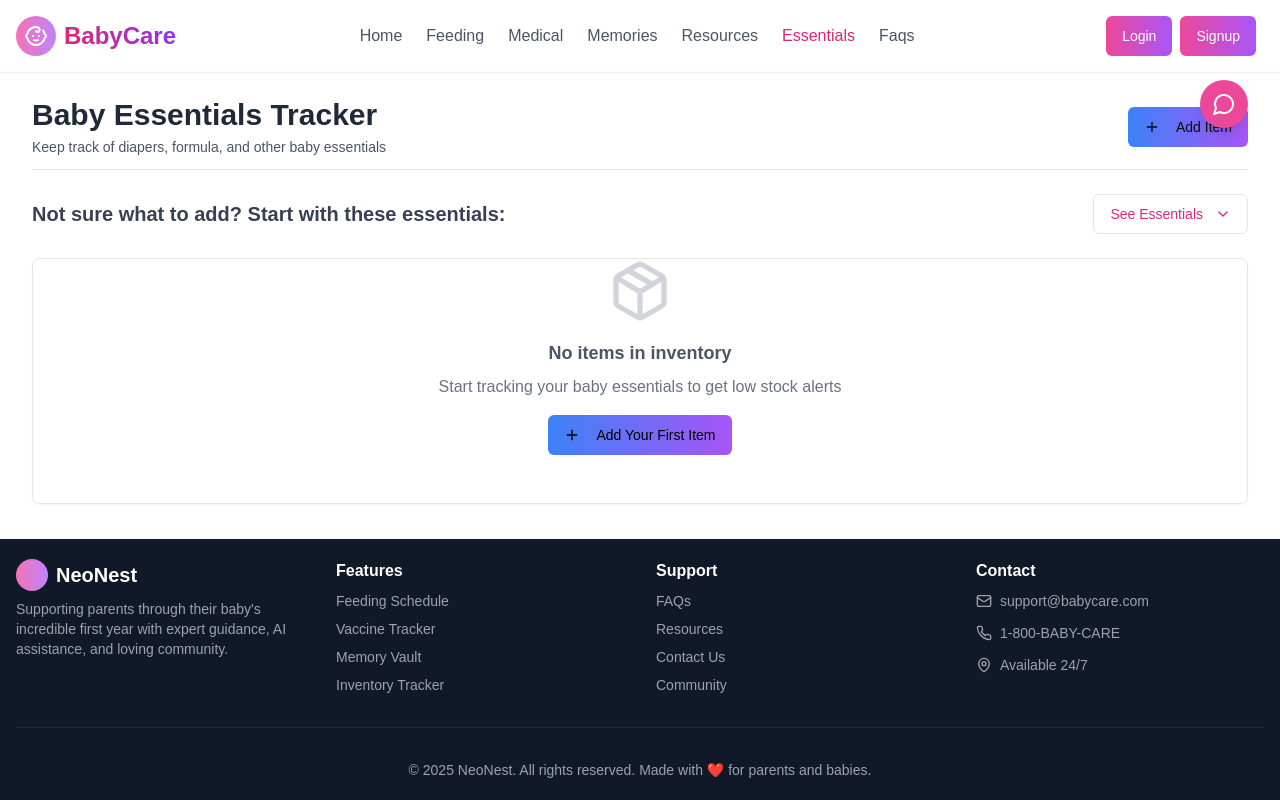
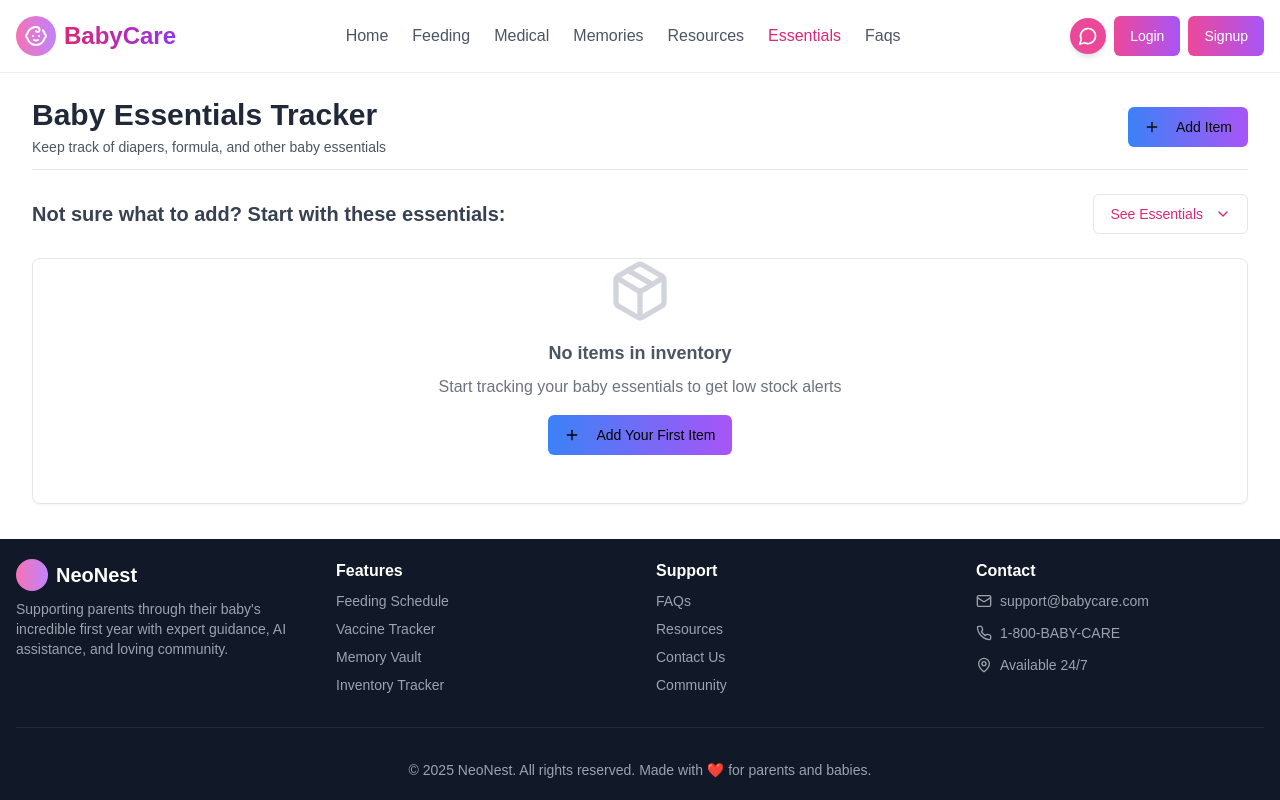
Before and after one commit to vanshmehandru/neonest, a Next.js app: page /Essentials in a window 1280 px wide. Built offline with nearby package versions, Linux system fonts and the light colour scheme.

Commit message:
Chatbot position corrected

```diff
--- a/app/components/Chatbot.js
+++ b/app/components/Chatbot.js
@@ -1,32 +1,3 @@
-// "use client"
-
-// import { MessageCircle } from "lucide-react"
-// import { useRouter } from "next/navigation"
-// import { useEffect, useState } from "react"
-
-// export default function Chatbot() {
-//   const router = useRouter()
-//   const [isVisible, setIsVisible] = useState(true)
-
-//   useEffect(() => {
-//     if (typeof window !== "undefined" && window.location.pathname === "/NeonestAi") {
-//       setIsVisible(false)
-//     }
-//   }, [])
-
-//   if (!isVisible) return null
-
-//   return (
-//     <button
-//       onClick={() => router.push("/NeonestAi")}
-//       className="fixed z-50 top-20 right-6 md:right-8 bg-pink-500 hover:bg-pink-600 text-white p-3 rounded-full shadow-lg transition-all duration-200 ease-in-out"
-//       aria-label="Open NeoNest Chatbot"
-//     >
-//       <MessageCircle className="w-6 h-6" />
-//     </button>
-//   )
-// }
-
 "use client"
 
 import { MessageCircle } from "lucide-react"
@@ -57,13 +28,13 @@ export default function Chatbot() {
         <TooltipTrigger asChild>
           <button
             onClick={() => router.push("/NeonestAi")}
-            className="fixed z-50 top-20 right-6 md:right-8 bg-pink-500 hover:bg-pink-600 text-white p-3 rounded-full shadow-lg transition-all duration-200 ease-in-out"
+            className="bg-pink-500 hover:bg-pink-600 text-white p-2 rounded-full shadow-md transition-all duration-200 ease-in-out flex items-center justify-center"
             aria-label="Open NeoNest Chatbot"
           >
-            <MessageCircle className="w-6 h-6" />
+            <MessageCircle className="w-5 h-5" />
           </button>
         </TooltipTrigger>
-        <TooltipContent side="right">NeoNest AI Chatbot</TooltipContent>
+        <TooltipContent side="bottom">Chat with NeoNest AI</TooltipContent>
       </Tooltip>
     </TooltipProvider>
   )
--- a/app/components/Navbar.js
+++ b/app/components/Navbar.js
@@ -3,6 +3,7 @@
 import React from "react";
 import { Baby } from "lucide-react";
 import { Button } from "./ui/Button";
+import Chatbot from "./Chatbot";
 import Link from "next/link";
 import { usePathname } from "next/navigation";
 
@@ -51,17 +52,18 @@ const Navbar = () => {
           </nav>
 
           {/* CTA */}
-          <div className="hidden md:flex items-right mx-1">
+          <div className="hidden md:flex items-center space-x-2">
+            <Chatbot />
             <Button
               asChild
-              className="bg-gradient-to-r from-pink-500 to-purple-500 hover:from-pink-600 hover:to-purple-600 mx-1 text-white"
+              className="bg-gradient-to-r from-pink-500 to-purple-500 hover:from-pink-600 hover:to-purple-600 text-white"
             >
               <Link href="/Login">Login</Link>
             </Button>
 
             <Button
               asChild
-              className="bg-gradient-to-r from-pink-500 to-purple-500 hover:from-pink-600 hover:to-purple-600 mx-1 text-white"
+              className="bg-gradient-to-r from-pink-500 to-purple-500 hover:from-pink-600 hover:to-purple-600 text-white"
             >
               <Link href="/Signup">Signup</Link>
             </Button>
--- a/app/layout.js
+++ b/app/layout.js
@@ -2,7 +2,7 @@ import { Geist, Geist_Mono } from "next/font/google";
 import "./globals.css";
 import Footer from "./components/Footer";
 import Navbar from "./components/Navbar";
-import Chatbot from "./components/Chatbot";
+// import Chatbot from "./components/Chatbot";
 
 const geistSans = Geist({
   variable: "--font-geist-sans",
@@ -25,7 +25,7 @@ export default function RootLayout({ children }) {
     <html lang="en">
       <body className={`flex flex-col min-h-screen ${geistSans.variable} ${geistMono.variable} antialiased`}>
         <Navbar />
-        <Chatbot/>
+        {/* <Chatbot/> */}
         <main className="flex-grow">{children}</main>
         <Footer />
       </body>
```
